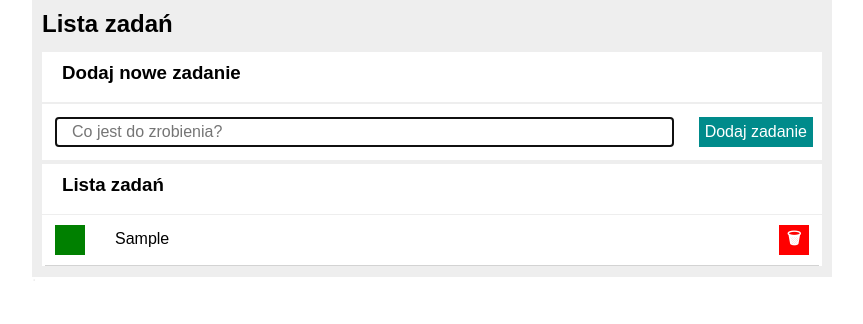
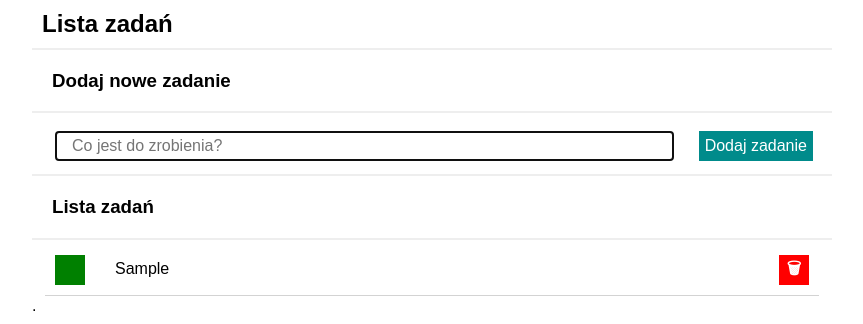
Before and after one commit to ZbigniewForys/Lista-zadan, a plain HTML site: page index.html in a window 1280 px wide. Both pictures are taken after typing "Sample" into the empty fields and a click on the button "Dodaj zadanie". Shown: the whole page, without its empty margins (208-1071 px from the left). Drawn offline with nearby package versions, Linux system fonts and the light colour scheme.

Commit message:
og:image

```diff
--- a/css/container.css
+++ b/css/container.css
@@ -2,29 +2,24 @@
     margin: 0 auto;
     max-width: 800px;
     min-width: 368px;
-    min-height: 10px;
-    background-color: #eeeeee;
+
 }
 
 .container__section {
-      margin: 0 10px;
+    margin-bottom: 5px;
     background-color: white;
-    height: 50px;
 }
 
 .container__section--tasksList {
-    height: auto;
-    background-color: #eeeeee;
-}
-
-.container__section--last {
-    height: 10px;
-    background-color:#eeeeee;
-    color:#eeeeee;
+    padding-bottom: 20px;
 }
 
 .container__header {
-    padding: 10px;
-    margin-left: 10px;
-    margin-top: 4px;
+    padding: 20px;
+    margin: 0;
+    border: 0;
+    border-top: 2px;
+    border-bottom: 2px;
+    border-color: #eeeeee;
+    border-style: solid;
 }
--- a/js/script.js
+++ b/js/script.js
@@ -1,5 +1,6 @@
 {
     const tasks = [];
+
     const changeDone = (indexDone) => {
         tasks[indexDone].done = !tasks[indexDone].done;
         render();
@@ -19,54 +20,55 @@
         render()
     }
 
-    const defineClickButtonAddTask = () => {
+    const AddTaskButtonClick = () => {
         const newTaskContent = document.querySelector(".js-newTask");
         const buttonAddTask = document.querySelector(".js-buttonAddTask");
         buttonAddTask.addEventListener("click", () => {
-            if (newTaskContent.value.trim() !== "") {
-                addTask(newTaskContent.value);
-                newTaskContent.value = "";
-            }
+            addTask(newTaskContent.value.trim());
+            newTaskContent.value = "";
             newTaskContent.focus();
         })
     }
 
-    const render = () => {
-        let htmlText = "";
-        for (const task of tasks) {
-            htmlText +=
-                ` <li class="tasksList__line" > `;
-            htmlText +=
-                ` <button class="tasksList__button js-button" > `
-            htmlText += `
-                   ${task.done ? "✓" : ""}`;
-            htmlText += `
-           </button>
-                <p class="tasksList__paragraph"
-                ${task.done ? "style = \"color:rgb(128,128,128) ;  text-decoration:line-through\"" : ""}>
-                ${task.content}</p>
-                <button class="tasksList__button tasksList__button--remove js-buttonRemove">🗑</button>
-                     </li > `;
-        };
-
-        document.querySelector(".js-tasksList").innerHTML = htmlText;
-
+    const buttonRemoveTask = () => {
         const removeButtons = document.querySelectorAll(".js-buttonRemove");
-
         removeButtons.forEach((removeButton, index) => {
             removeButton.addEventListener("click", () => {
                 removeTask(index);
             });
         });
+    }
 
+    const buttonChangeDone = () => {
         const changeDoneButtons = document.querySelectorAll(".js-button");
         changeDoneButtons.forEach((changeDoneButton, index) => {
             changeDoneButton.addEventListener("click", () => {
                 changeDone(index);
-
-
             });
         });
+    }
+
+    const renderTasks = () => {
+        let htmlText = "";
+        for (const task of tasks) {
+            htmlText +=
+                ` <li class="tasksList__line" >
+                    <button class="tasksList__button js-button" >
+                       ${task.done ? "✓" : ""}
+                    </button>
+                    <p class="tasksList__paragraph
+                       ${task.done ? " tasksList__paragraph--done " : ""}">
+                       ${task.content}</p>
+                     <button class="tasksList__button tasksList__button--remove js-buttonRemove">🗑</button>
+                 </li > `;
+        };
+        document.querySelector(".js-tasksList").innerHTML = htmlText;
+    }
+
+    const render = () => {
+        renderTasks();
+        buttonRemoveTask();
+        buttonChangeDone();
     }
     const onFormSubmit = (event) => {
         event.preventDefault();
@@ -76,7 +78,7 @@
     }
 
     const init = () => {
-        defineClickButtonAddTask();
+        AddTaskButtonClick();
         render();
         const form = document.querySelector(".js-form");
         form.addEventListener("submit", onFormSubmit);
```
